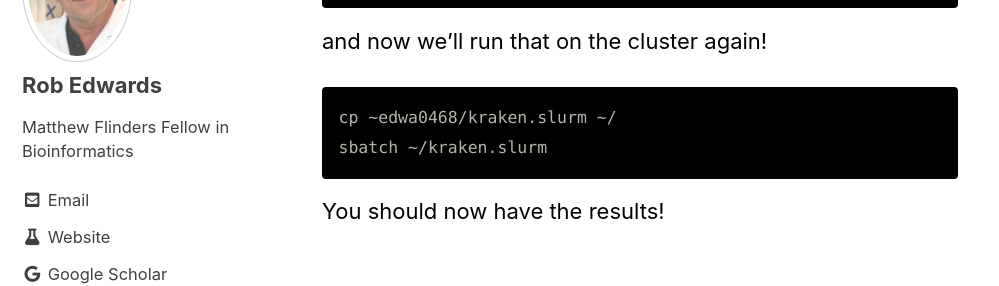
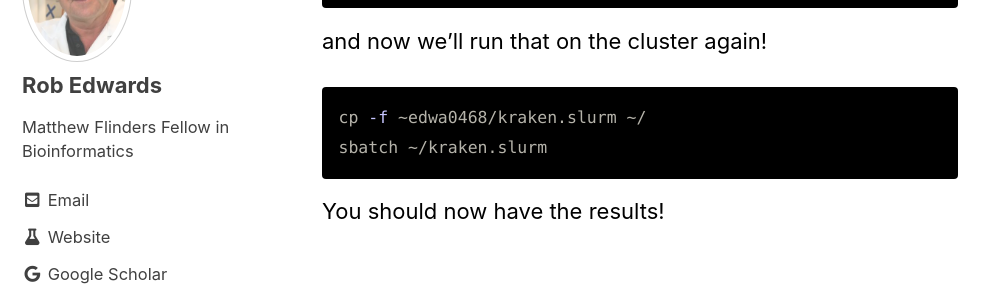
Before and after one commit to FlindersFAME/fame.github.io, a Jekyll site: the page built from Blog/_posts/2021-08-24-kraken2.md, in a window 1280 px wide and 900 px high, scrolled down 2097 px. Shown: the part 152-438 px from the top of the window, without its empty margins (0-999 px from the left). Built offline with Jekyll 4.4.1, drawn with Linux system fonts in a browser that asks for light colours; cached includes are drawn as plain includes.

Commit message:
minor changes

````diff
--- a/Blog/_posts/2021-08-24-kraken2.md
+++ b/Blog/_posts/2021-08-24-kraken2.md
@@ -56,7 +56,7 @@
 and now we'll run that on the cluster again!
 
 ```bash
-cp ~edwa0468/kraken.slurm ~/
+cp -f ~edwa0468/kraken.slurm ~/
 sbatch ~/kraken.slurm
 ```
 
````
